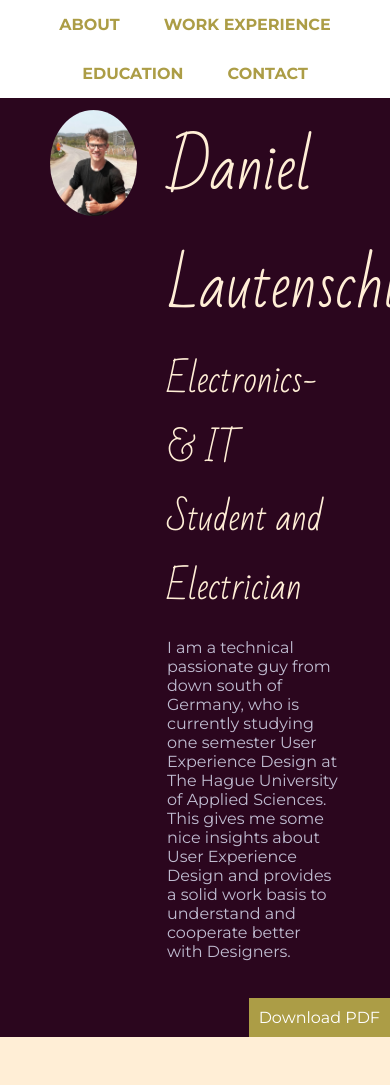
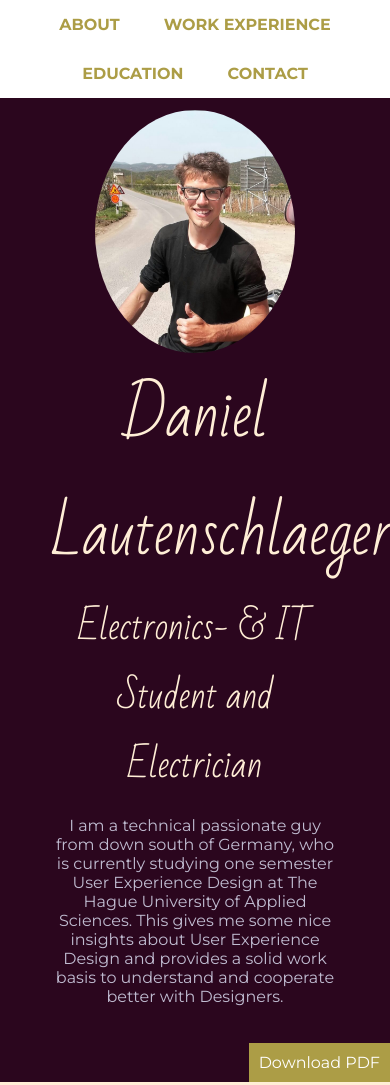
Before and after one commit to UXDSkillslab1718/3-css-essential-training-1-2-resume-files-DanielLautenschlaeger, a plain HTML site: page CSS Resume DL/index.html in a window 390 px wide. Shown: the top 1085 px of the page. Drawn offline with Linux system fonts and the light colour scheme.

Commit message:
Add responsive (mobile) design (assignment 4 css2)

```diff
--- a/CSS Resume DL/css/styles.css
+++ b/CSS Resume DL/css/styles.css
@@ -48,16 +48,6 @@ a:hover {
     overflow: hidden;
 }
 
-.col-narrow {
-    width: 30%;
-    float: left;
-}
-
-.col-wide {
-    width: 70%;
-    float: left;
-    padding-left: 30px;
-}
 .uppercase {
     text-transform: uppercase;
 }
@@ -143,3 +133,27 @@ h3 ~ p {
 p + h3 {
     margin-top: 30px;
 }
+
+/* Media Queries
+------------------------------------*/
+@media (min-width: 900px) {
+    .col-narrow {
+    width: 30%;
+    float: left;
+}
+
+.col-wide {
+    width: 70%;
+    float: left;
+    padding-left: 30px;
+}
+}
+
+@media (max-width: 899px) {
+    header{
+        text-align: center;
+    }
+    .profile-img {
+        width: 200px;
+    }
+}
--- a/CSS Resume DL/index.html
+++ b/CSS Resume DL/index.html
@@ -10,6 +10,7 @@
 <body>
     <!-- // Intro -->
     <header id="about">
+        <a href="resumeDL.pdf" class="btn download" download>Download PDF </a>
         <nav>
             <a href="#about">About</a>
             <a href="#work">Work Experience</a>
@@ -24,7 +25,6 @@
         <p>I am a technical passionate guy from down south of Germany, who is currently studying one semester User Experience Design at The Hague University of Applied Sciences. This gives me some nice insights about User Experience Design and provides a solid work basis to understand and cooperate better with Designers.</p>
         </div>
         </div>
-        <a href="resumeDL.pdf" class="btn download" download>Download PDF </a>
     </header>
 
     <main>
```
